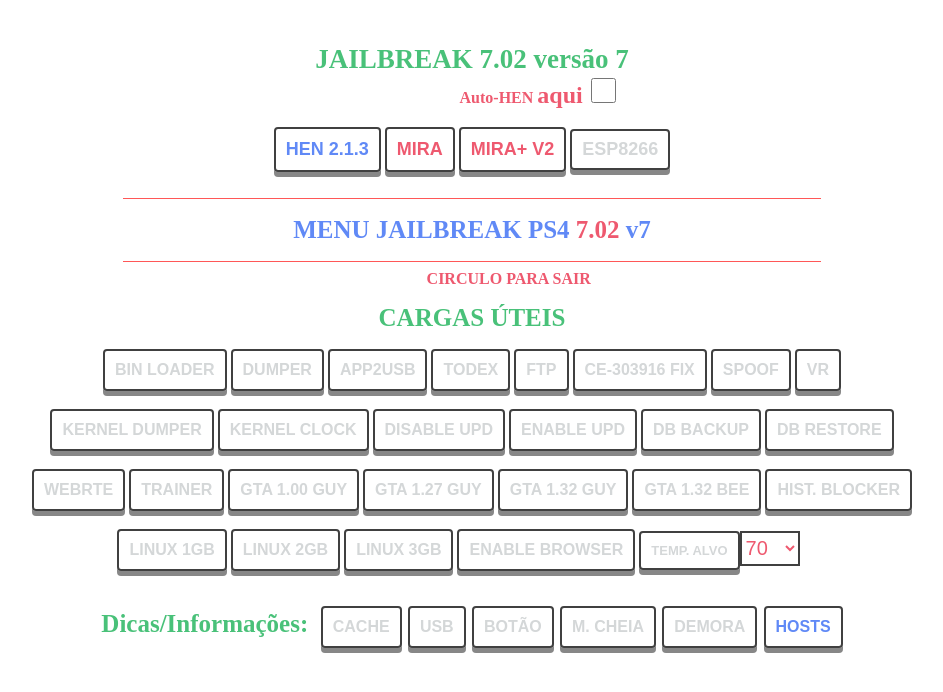
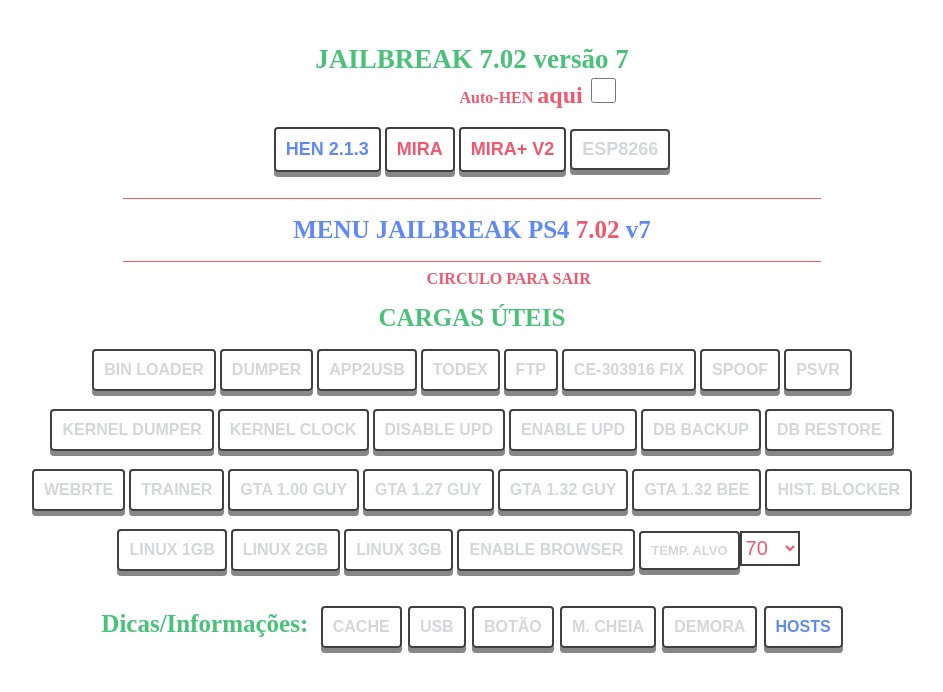
Before and after one commit to ps4macedo/702v2, a plain HTML site: page index.html in a window 1280 px wide. Shown: the whole page, without its empty margins (168-1111 px from the left). Drawn offline with Linux system fonts and the light colour scheme.

Commit message:
Add files via upload

```diff
--- a/index.html
+++ b/index.html
@@ -90,7 +90,7 @@ function DisplayCacheProgress(){setTimeout(function(){window.msgs.innerHTML="<fo
 <button class="button" onmouseover="dicas2('cu2')" onMouseOut="fora()"  onclick="load_ftp(); return false"> FTP </button>
 <button class="button" onmouseover="dicas2('ce303916fix')" onMouseOut="fora()"  onclick="load_ce303916fix(); return false"> ce-303916 fix </button>
 <button class="button" onmouseover="dicas2('spoof')" onMouseOut="fora()"  onclick="load_spoof(); return false"> Spoof </button>
-<button class="button" onmouseover="dicas2('cu20')" onMouseOut="fora()"  onclick="load_enableVR(); return false"> VR </button>
+<button class="button" onmouseover="dicas2('cu20')" onMouseOut="fora()"  onclick="load_enableVR(); return false"> PSVR </button>
 <br><br>
 
 <button class="button" onmouseover="dicas2('cu8')" onMouseOut="fora()"  onclick="load_kernelDumper(); return false"> kernel Dumper </button>
```
